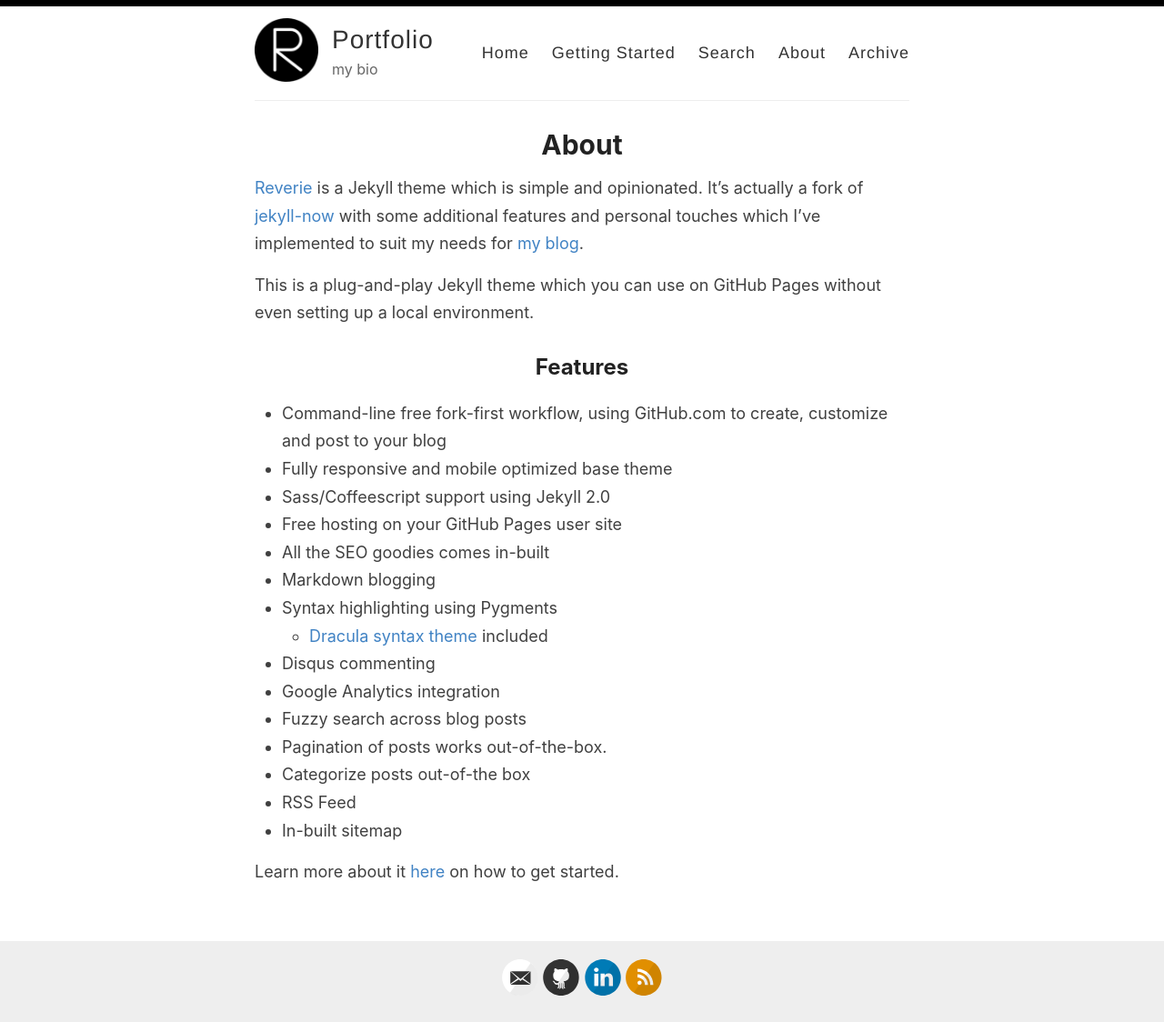
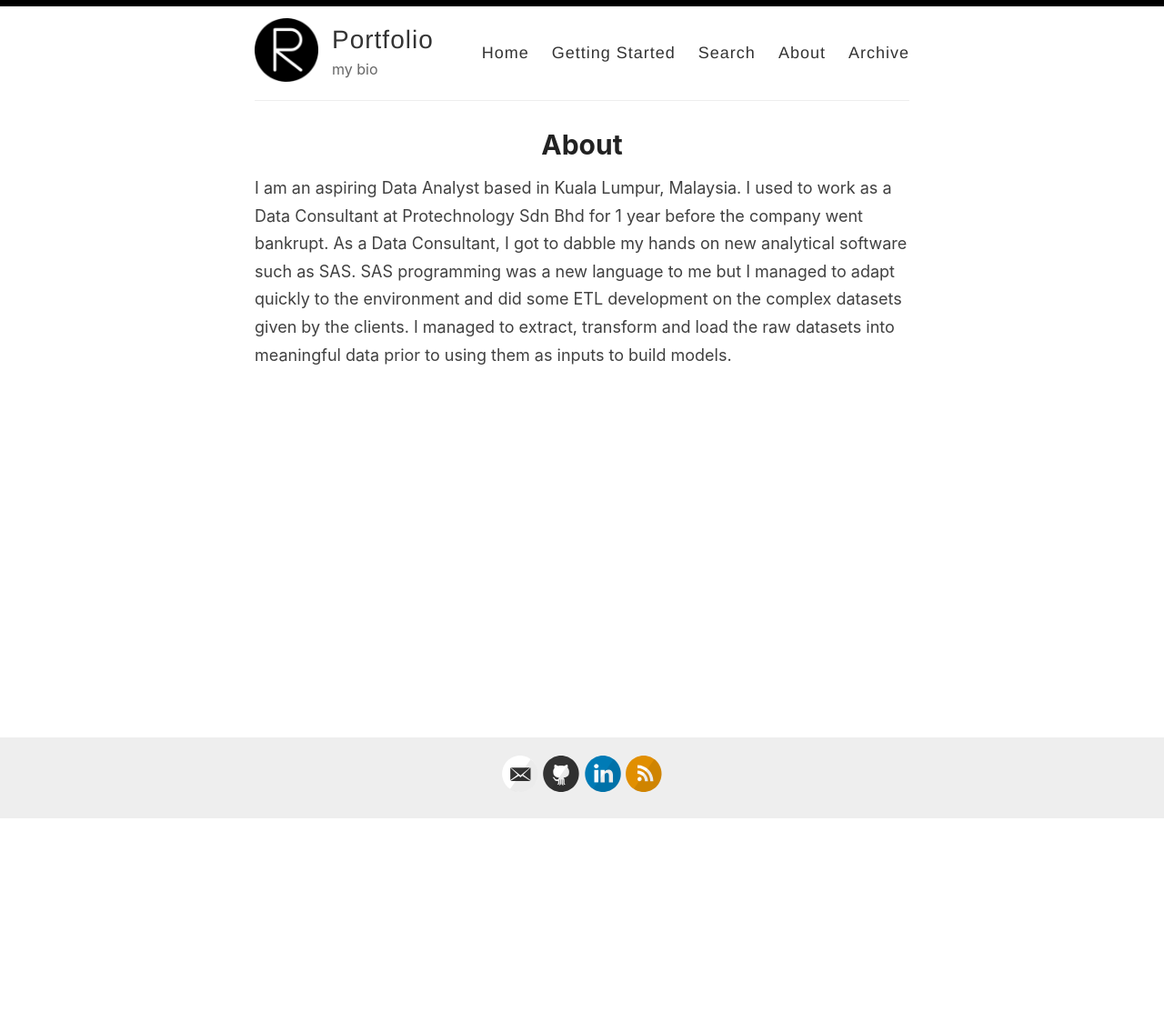
Before and after one commit to imanazmi/squidge, a Jekyll site: the page built from _pages/about.md, in a window 1280 px wide. Shown: the whole page at 91% size. Built offline with Jekyll 4.4.1, drawn with Linux system fonts in a browser that asks for light colours; after the commit the page ends 901 px from its top, so only the background shows below that.

Commit message:
Update about.md

```diff
--- a/_pages/about.md
+++ b/_pages/about.md
@@ -4,26 +4,8 @@ title: About
 permalink: /about/
 ---
 
-[Reverie](https://github.com/amitmerchant1990/reverie) is a Jekyll theme which is simple and opinionated. It's actually a fork of [jekyll-now](https://github.com/barryclark/jekyll-now) with some additional features and personal touches which I've implemented to suit my needs for [my blog](https://www.amitmerchant.com).
-
-This is a plug-and-play Jekyll theme which you can use on GitHub Pages without even setting up a local environment.
-
-## Features
-
-- Command-line free fork-first workflow, using GitHub.com to create, customize and post to your blog
-- Fully responsive and mobile optimized base theme
-- Sass/Coffeescript support using Jekyll 2.0
-- Free hosting on your GitHub Pages user site
-- All the SEO goodies comes in-built
-- Markdown blogging
-- Syntax highlighting using Pygments
-    - [Dracula syntax theme](https://draculatheme.com/) included
-- Disqus commenting
-- Google Analytics integration
-- Fuzzy search across blog posts
-- Pagination of posts works out-of-the-box.
-- Categorize posts out-of-the box
-- RSS Feed
-- In-built sitemap
-
-Learn more about it [here](https://github.com/amitmerchant1990/reverie) on how to get started.
+I am an aspiring Data Analyst based in Kuala Lumpur, Malaysia.
+I used to work as a Data Consultant at Protechnology Sdn Bhd for 1 year before the company went bankrupt.
+As a Data Consultant, I got to dabble my hands on new analytical software such as SAS.
+SAS programming was a new language to me but I managed to adapt quickly to the environment and did some ETL development on the complex datasets given by the clients.
+I managed to extract, transform and load the raw datasets into meaningful data prior to using them as inputs to build models.
```
